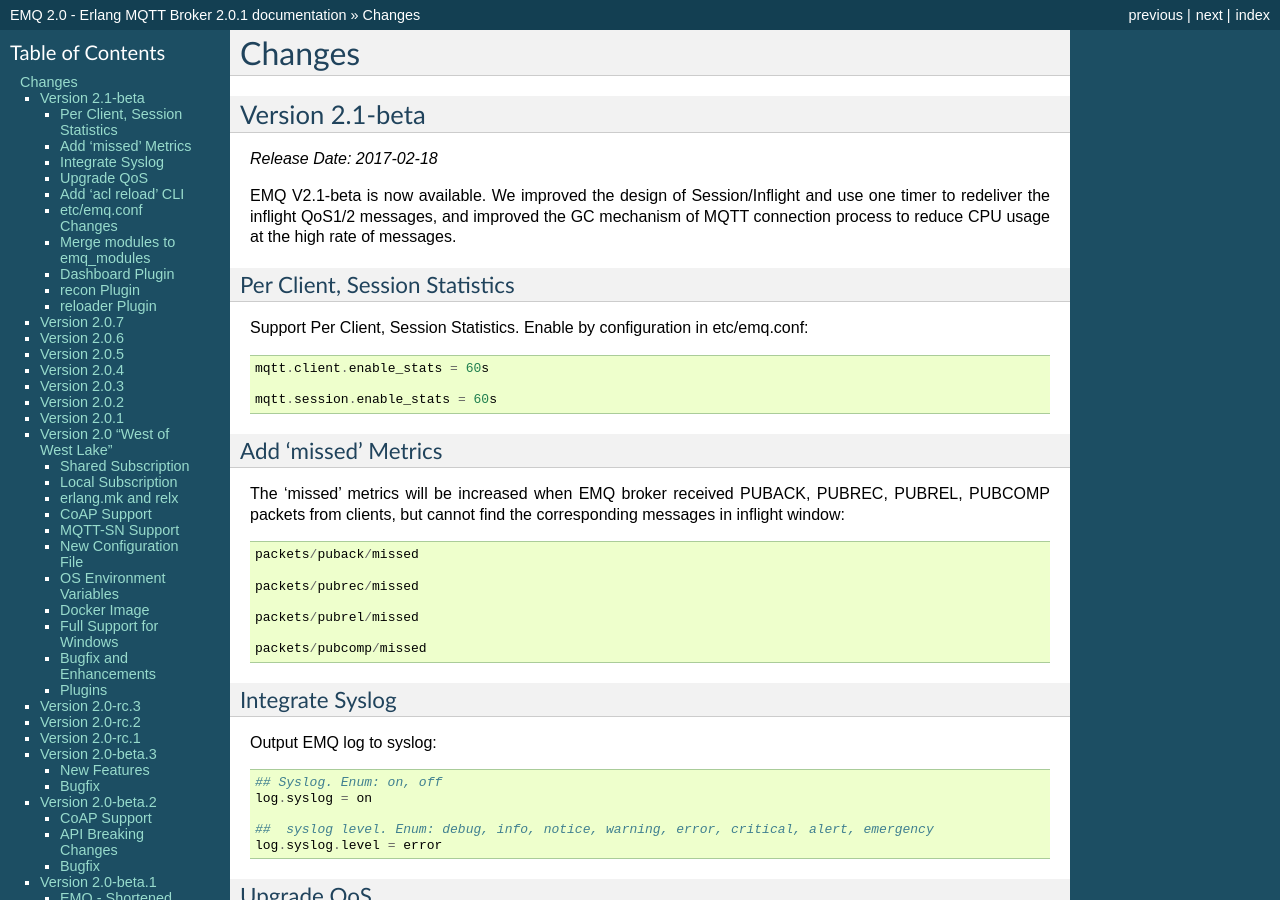
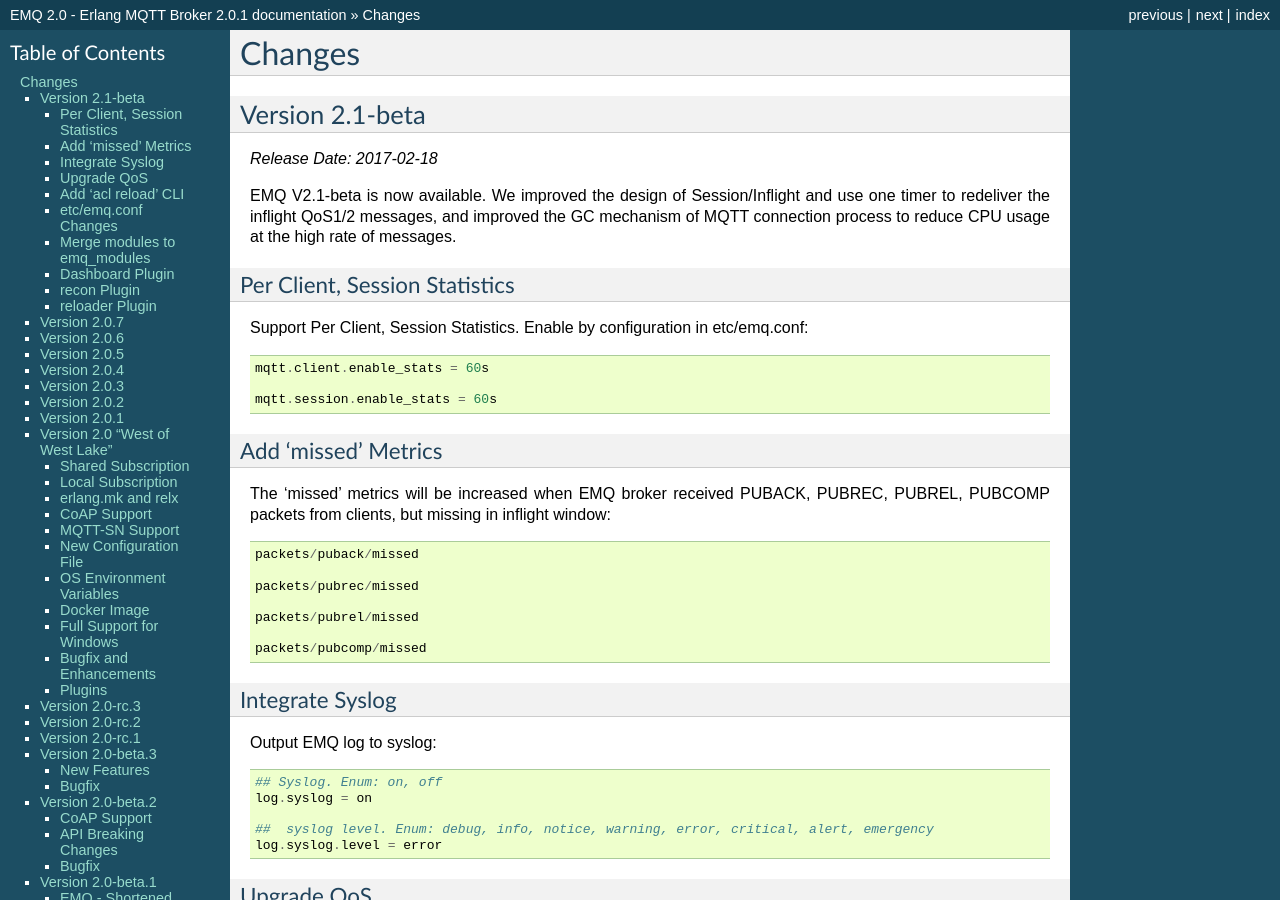
Before and after one commit to emqxarchive/emqx-docs-en, a Sphinx documentation site: the page built from source/changes.rst, in a window 1280 px wide and 900 px high. Built offline with Sphinx 7.4.7, drawn with Linux system fonts in a browser that asks for light colours.

Commit message:
Update changes.rst

```diff
--- a/source/changes.rst
+++ b/source/changes.rst
@@ -27,7 +27,7 @@
 Add 'missed' Metrics
 --------------------
 
-The 'missed' metrics will be increased when EMQ broker received PUBACK, PUBREC, PUBREL, PUBCOMP packets from clients, but cannot find the corresponding messages in inflight window::
+The 'missed' metrics will be increased when EMQ broker received PUBACK, PUBREC, PUBREL, PUBCOMP packets from clients, but missing in inflight window::
 
     packets/puback/missed
 
```
